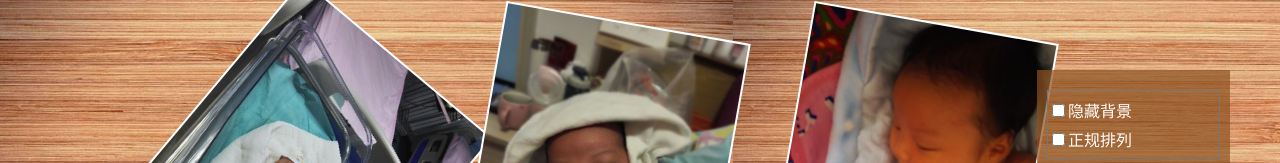
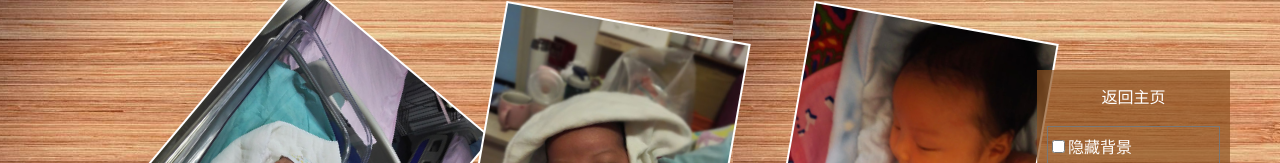
Before and after one commit to lowpitched/lowpitched.github.io, a plain HTML site: page life/m-baby/picwall2.html in a window 1280 px wide. Shown: the top 163 px of the page. Drawn offline with nearby package versions, Linux system fonts and the light colour scheme.

Commit message:
加主页链接

```diff
--- a/life/m-baby/picwall2.html
+++ b/life/m-baby/picwall2.html
@@ -59,7 +59,13 @@ body{
 #photo-setting ul>li:last-child{
   margin-bottom: 10px;
 }
-
+#photo-setting a{
+  display: block;
+  margin: 20px 10px;
+  text-align: center;
+  color: #FFFFFF;
+  text-decoration: none;
+}
 .clear-rotate{
   transform:none!important;
   margin:0px 0px!important;
@@ -155,6 +161,7 @@ body{
     </div>
   </div>
   <div id="photo-setting">
+  <a href='https://lowpitched.github.io/'>返回主页</a>
     <ul>
       <li><input type="checkbox" id="hidden-bg"/>隐藏背景</li>
       <li><input type="checkbox" id="clear-rotate"/>正规排列</li>
@@ -164,6 +171,7 @@ body{
       <li><input type="checkbox" id="clear-rotate"/>主题二</li>
       <li><input type="checkbox" id="clear-rotate"/>主题三</li>
     </ul>
+
   </div>
 </div>
 <script>
```
